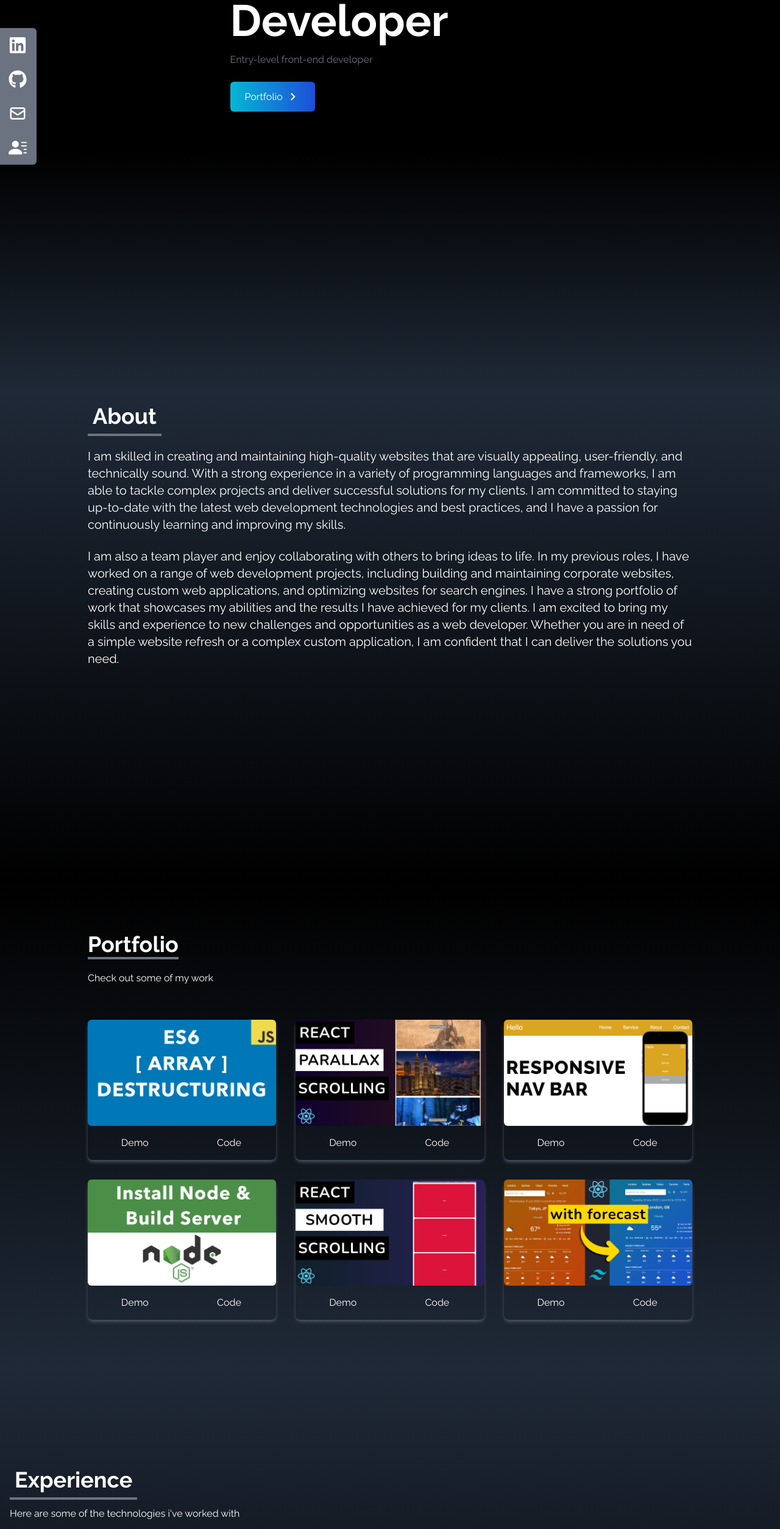
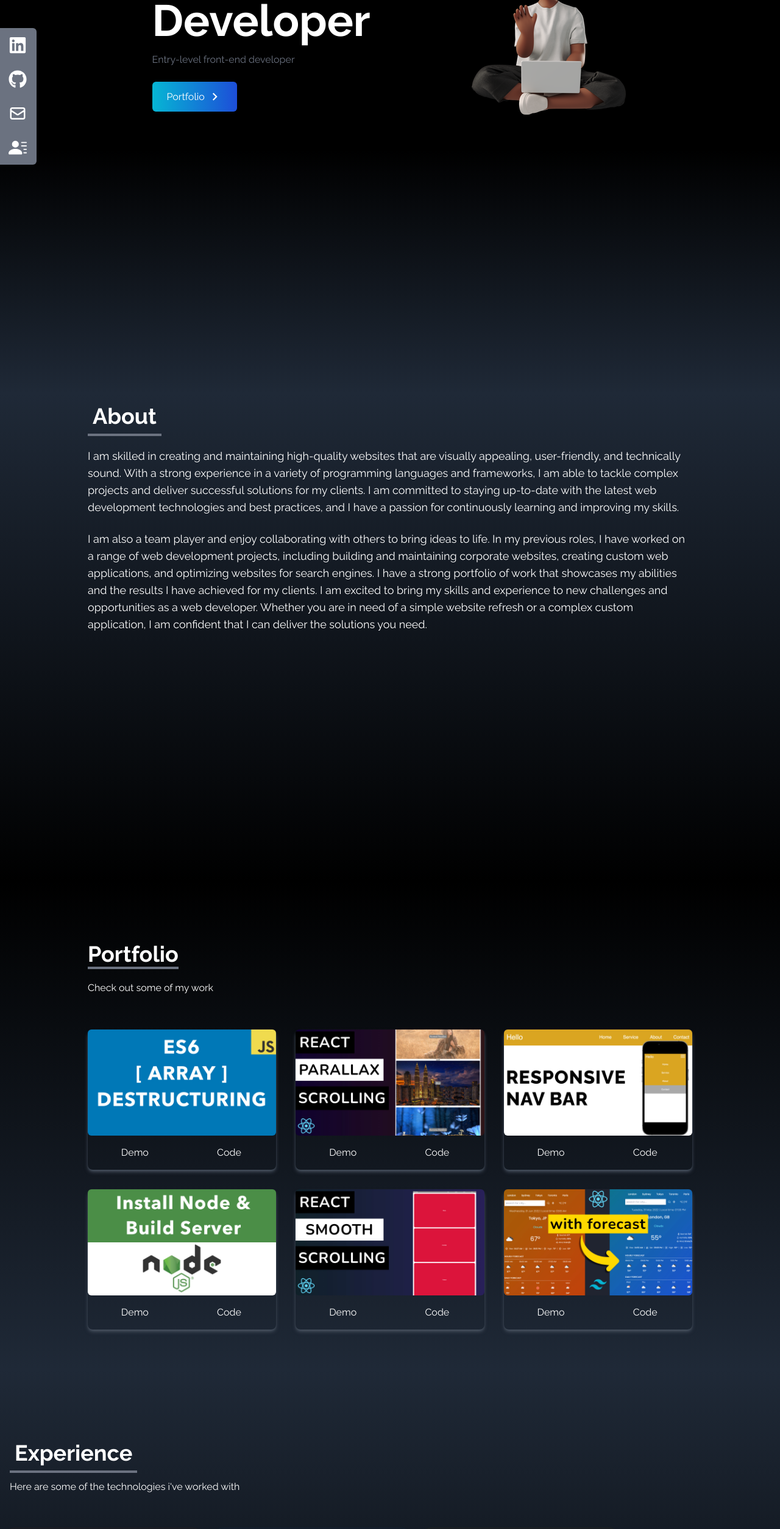
Before and after one commit to Bolaji-hub/My-portfolio, a React (Create React App) app: page / in a window 1280 px wide. Shown: the part 234-2741 px from the top of the page at 61% size. Built offline with nearby package versions, Linux system fonts and the light colour scheme.

Commit message:
- Importation of memojis - styling of pages

```diff
--- a/src/components/About.jsx
+++ b/src/components/About.jsx
@@ -13,7 +13,7 @@ const About = () => {
             About
           </p>
         </div>
-        <p className="text-xl mt-26">
+        <p className="text-lg mt-26 ">
           I am skilled in creating and maintaining high-quality websites that
           are visually appealing, user-friendly, and technically sound. With a
           strong experience in a variety of programming languages and
@@ -24,7 +24,7 @@ const About = () => {
           improving my skills.
         </p>
         <br />
-        <p className="text-xl">
+        <p className="text-lg">
           I am also a team player and enjoy collaborating with others to bring
           ideas to life. In my previous roles, I have worked on a range of web
           development projects, including building and maintaining corporate
--- a/src/components/Contact.jsx
+++ b/src/components/Contact.jsx
@@ -8,10 +8,10 @@ const Contact = () => {
     >
       <div className="flex flex-col justify-center p-4 max-w-screen-lg max-auto h-full">
         <div className="pb-8">
-          <p className="text-4xl font-bold border-b-4 inline border-gray-500">
+          <p className="text-4xl mt-4 font-bold border-b-4 inline border-gray-500">
             Contact
           </p>
-          <p className="py-6">Get in touch with me</p>
+          <p className="py-4">Get in touch with me</p>
         </div>
         <div className="flex justify-center items-center">
           <form
--- a/src/components/Experience.jsx
+++ b/src/components/Experience.jsx
@@ -4,7 +4,7 @@ import css from "../assets/css.png";
 import javascript from "../assets/javascript.png";
 import tailwind from "../assets/tailwind.png";
 import reactImage from "../assets/react.png";
-//import vue from "../assets/vue.png";
+import vue from "../assets/vue.svg";
 import github from "../assets/github.png";
 
 const Experience = () => {
@@ -45,14 +45,20 @@ const Experience = () => {
       title: "Github",
       style: "shadow-gray-400",
     },
+    {
+      id: 7,
+      src: vue,
+      title: "Vue",
+      style: "shadow-green-600",
+    },
   ];
   return (
     <div
       name="experience"
       className="bg-gradient-to-b from-gray-800 to-black w-full h-screen"
     >
-      <div className="max-w-screen-lg mx-auto, p-4 flex flex-col justify-center w-ful h-full text-white">
-        <div>
+      <div className="max-w-screen-lg mx-auto, p-4 py-6 flex flex-col justify-center w-full h-full text-white">
+        <div className="mt-20">
           <p className="text-4xl font-bold border-b-4 border-gray-500 p-2 inline">
             Experience
           </p>
--- a/src/components/Home.jsx
+++ b/src/components/Home.jsx
@@ -1,4 +1,5 @@
 import React from "react";
+import image from "../assets/image.png";
 import { MdKeyboardArrowRight } from "react-icons/md";
 const Home = () => {
   return (
@@ -24,6 +25,13 @@ const Home = () => {
             </button>
           </div>
         </div>
+        <div>
+          <img
+            src={image}
+            alt=""
+            className="rounded-2xl mx-auto w-2/3 md:w-full"
+          />
+        </div>
       </div>
     </div>
   );
--- a/src/components/NavBar.jsx
+++ b/src/components/NavBar.jsx
@@ -1,6 +1,6 @@
 import React, { useState } from "react";
 import { FaBars, FaTimes } from "react-icons/fa";
-import { Link } from "react-scroll";
+//import { Link } from "react-scroll";
 
 const NavBar = () => {
   const [nav, setNavBar] = useState(false);
@@ -22,10 +22,12 @@ const NavBar = () => {
     {
       id: 4,
       title: "Experience",
+      to: "/Experience",
     },
     {
       id: 5,
       title: "Contact",
+      to: "/Contact",
     },
   ];
   return (
--- a/src/components/Portfolio.jsx
+++ b/src/components/Portfolio.jsx
@@ -39,7 +39,7 @@ const Portfolio = () => {
       className="bg-gradient-to-b from-black to-gray-800 w-full text-white md:h-screen"
     >
       <div className="max-w-screen-lg p-4 mx-auto flex flex-col justify-center w-full h-full">
-        <div className="pb-8">
+        <div className="pb-8 mt-8">
           <p className="text-4xl font-bold inline border-b-4 border-gray-500">
             Portfolio
           </p>
```
Also changed, not shown: src/assets/image.png (added), src/assets/vue.svg (added).
